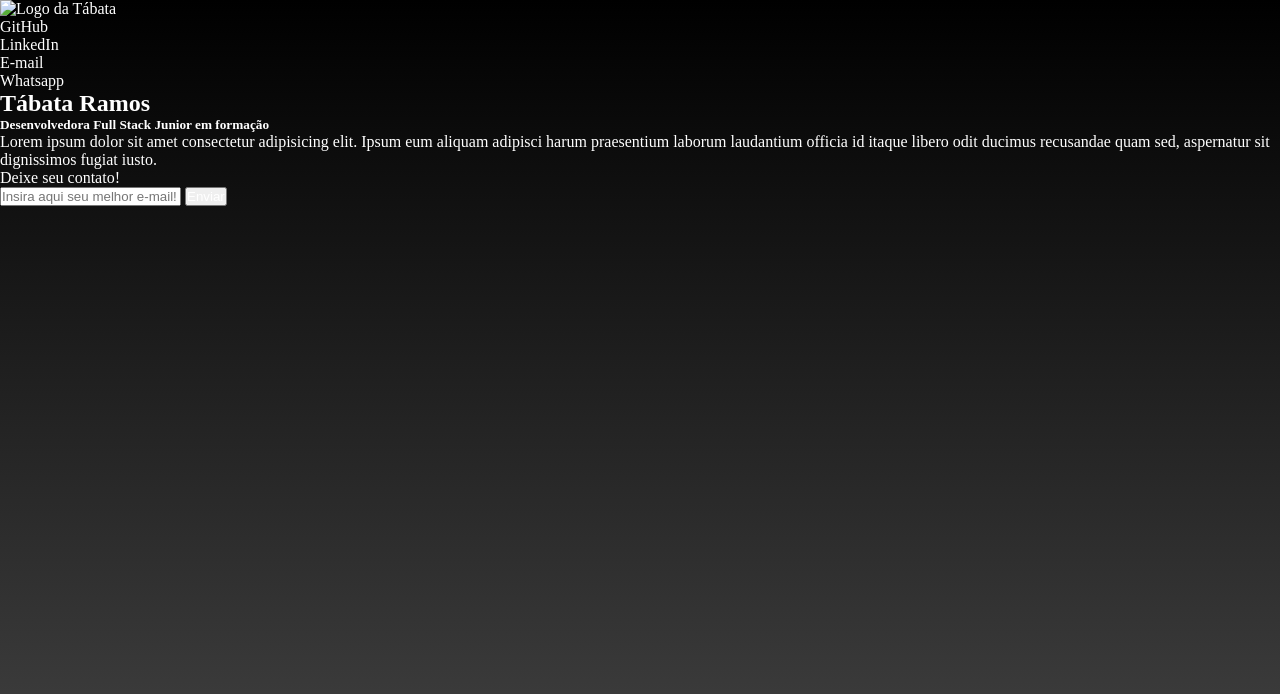
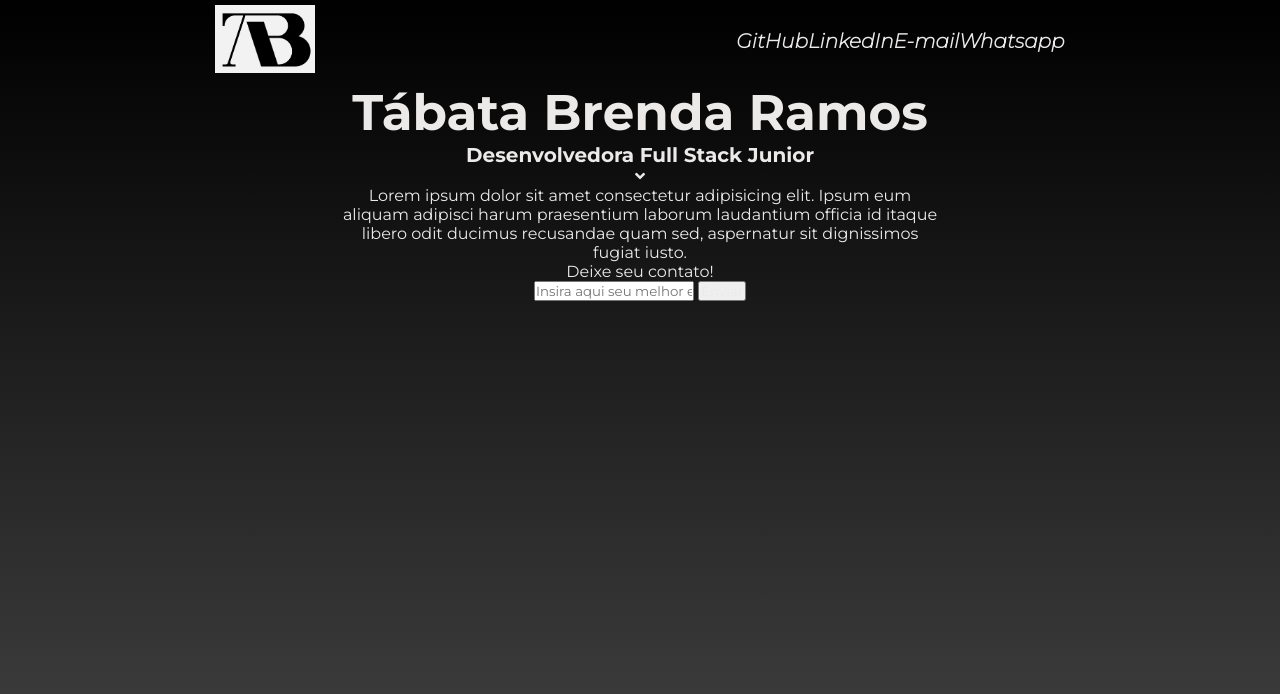
Before and after one commit to TabataRamos/Gama-PrimeiroSite, a plain HTML site: page index.html in a window 1280 px wide. Drawn offline with Linux system fonts and the light colour scheme.

Commit message:
Modificações no CSS/HTML + imagem provisória

```diff
--- a/index.html
+++ b/index.html
@@ -7,11 +7,15 @@
         <link rel="stylesheet" href="styles.css">
         <title>Tábata Ramos</title>
         <link rel="stylesheet" href="https://use.fontawesome.com/releases/v5.15.4/css/all.css" integrity="sha384-DyZ88mC6Up2uqS4h/KRgHuoeGwBcD4Ng9SiP4dIRy0EXTlnuz47vAwmeGwVChigm" crossorigin="anonymous">
+        <link rel="preconnect" href="https://fonts.googleapis.com">
+        <link rel="preconnect" href="https://fonts.gstatic.com" crossorigin>
+        <link href="https://fonts.googleapis.com/css2?family=Montserrat:ital,wght@0,100;0,200;0,300;0,400;0,500;0,600;0,700;0,800;1,200&display=swap" rel="stylesheet">
+
     </head>
     <body>
         <header>
             <div>
-                <img src="logo.png" alt="Logo da Tábata">
+                <img src="tab-logo.jpg" alt="Logo da Tábata">
             </div>
             <ul>
                <li>
@@ -27,15 +31,15 @@
                    <a href="https://wa.me/11976652702">Whatsapp</a>
                </li>
             </ul>
-
+        </header>
         <main>
             <section class="container">
-                <div>
-                    <h1>Tábata Ramos</h1>
-                    <h5>Desenvolvedora Full Stack Junior em formação</h5>
+                <div class="name">
+                    <h1>Tábata Brenda Ramos</h1>
+                    <h5>Desenvolvedora Full Stack Junior</h5>
                 </div>
                 <div id= "arrow">
-                    <i class="fa-solid fa-angles-down"></i>
+                    <i class="fas fa-angle-down"></i>
                 </div>
                 <div id="about">
                     <p>Lorem ipsum dolor sit amet consectetur adipisicing elit. Ipsum eum aliquam adipisci harum praesentium laborum laudantium officia id itaque libero odit ducimus recusandae quam sed, aspernatur sit dignissimos fugiat iusto.</p>
@@ -54,8 +58,6 @@
 
         </main>
 
-        </header>
-
     </body>
 
 </html>
--- a/styles.css
+++ b/styles.css
@@ -2,11 +2,15 @@
     padding: 0;
     margin: 0;
     box-sizing: border-box;
-    color: #fff;
+    color: rgb(236, 233, 233);
+    font-family: 'Montserrat', sans-serif;
 }
 
 ul {
     list-style: none;
+    font-size: 20px;
+    font-style: italic;
+    font-weight: 600;
 }
 
 a {
@@ -18,3 +22,47 @@ body {
     background: linear-gradient(180deg, #000, #434343) no-repeat
 
 }
+
+img {
+    width: 100px;
+}
+
+header {
+    display: flex;
+    justify-content: space-around;
+    align-items: center;
+    padding: 5px;
+}
+
+header ul {
+    display: flex;
+}
+
+.container {
+    text-align: center;
+}
+
+.container .name h1 {
+    font-size: 50px;
+}
+
+.container .name h5 {
+    font-size: 20px;
+}
+
+#about p {
+    max-width: 600px;
+    margin: 0 auto
+}
+
+.form {
+    width: 25%;
+    margin: 0 auto;
+}
+.form input {
+    width: 50%;
+}
+
+.form button {
+    width: 15%;
+}
```
Also changed, not shown: tab-logo.jpg (added), tab-logo.png (added).
